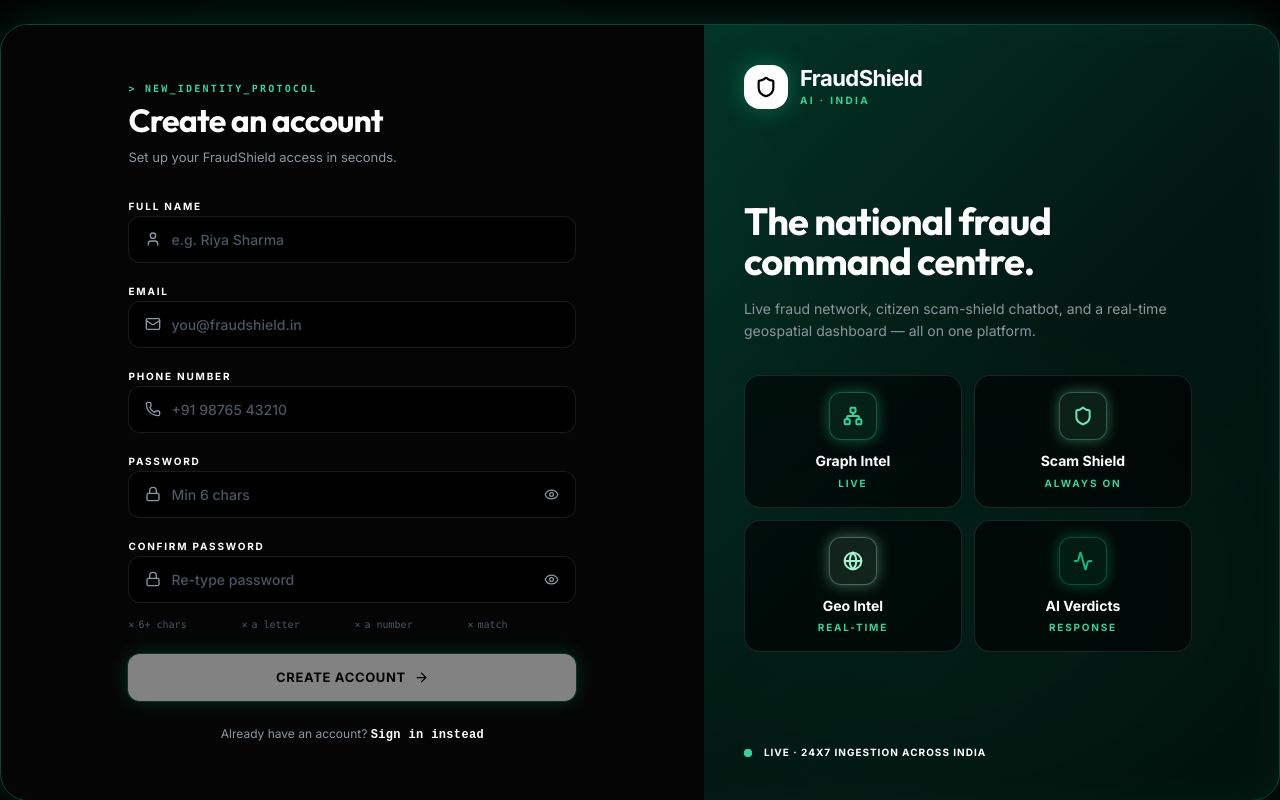
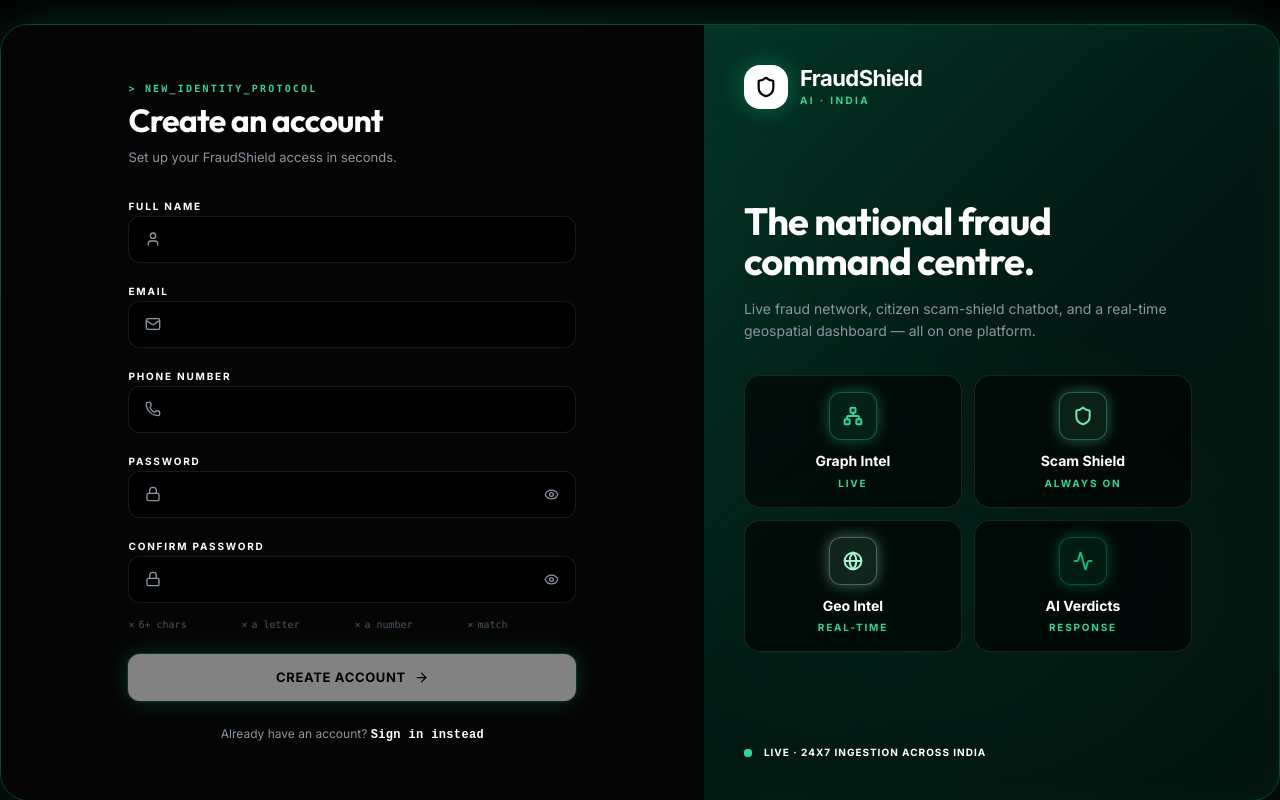
Before and after one commit to nandiprasadkm18/FraudShield, a Next.js app in the folder frontend/: page /register in a window 1280 px wide. Built offline with nearby package versions, Linux system fonts and the light colour scheme.

Commit message:
Remove placeholders from auth forms for a cleaner look

```diff
--- a/frontend/src/app/login/page.tsx
+++ b/frontend/src/app/login/page.tsx
@@ -165,7 +165,6 @@ export default function LoginPage() {
                     type="email"
                     value={email}
                     onChange={(e) => setEmail(e.target.value)}
-                    placeholder="you@fraudshield.in"
                     required
                     className="flex-1 w-full bg-transparent text-[14px] text-white placeholder:text-[#4B5563] outline-none font-medium"
                     suppressHydrationWarning
@@ -181,7 +180,6 @@ export default function LoginPage() {
                     type={showPassword ? "text" : "password"}
                     value={password}
                     onChange={(e) => setPassword(e.target.value)}
-                    placeholder="••••••••"
                     required
                     className="flex-1 w-full bg-transparent text-[14px] text-white placeholder:text-[#4B5563] outline-none font-medium"
                     suppressHydrationWarning
--- a/frontend/src/app/register/page.tsx
+++ b/frontend/src/app/register/page.tsx
@@ -174,7 +174,6 @@ export default function RegisterPage() {
                     type="text"
                     value={name}
                     onChange={(e) => setName(e.target.value)}
-                    placeholder="e.g. Riya Sharma"
                     required
                     className="flex-1 w-full bg-transparent text-[14px] text-white placeholder:text-[#4B5563] outline-none font-medium"
                     suppressHydrationWarning
@@ -190,7 +189,6 @@ export default function RegisterPage() {
                     type="email"
                     value={email}
                     onChange={(e) => setEmail(e.target.value)}
-                    placeholder="you@fraudshield.in"
                     required
                     className="flex-1 w-full bg-transparent text-[14px] text-white placeholder:text-[#4B5563] outline-none font-medium"
                     suppressHydrationWarning
@@ -206,7 +204,6 @@ export default function RegisterPage() {
                     type="tel"
                     value={phone}
                     onChange={(e) => setPhone(e.target.value.replace(/\D/g, '').slice(0, 10))}
-                    placeholder="+91 98765 43210"
                     className="flex-1 w-full bg-transparent text-[14px] text-white placeholder:text-[#4B5563] outline-none font-medium"
                     suppressHydrationWarning
                   />
@@ -221,7 +218,6 @@ export default function RegisterPage() {
                     type={showPassword ? "text" : "password"}
                     value={password}
                     onChange={(e) => setPassword(e.target.value)}
-                    placeholder="Min 6 chars"
                     required
                     className="flex-1 w-full bg-transparent text-[14px] text-white placeholder:text-[#4B5563] outline-none font-medium"
                     suppressHydrationWarning
@@ -240,7 +236,6 @@ export default function RegisterPage() {
                     type={showConfirmPassword ? "text" : "password"}
                     value={confirmPassword}
                     onChange={(e) => setConfirmPassword(e.target.value)}
-                    placeholder="Re-type password"
                     required
                     className="flex-1 w-full bg-transparent text-[14px] text-white placeholder:text-[#4B5563] outline-none font-medium"
                     suppressHydrationWarning
```
